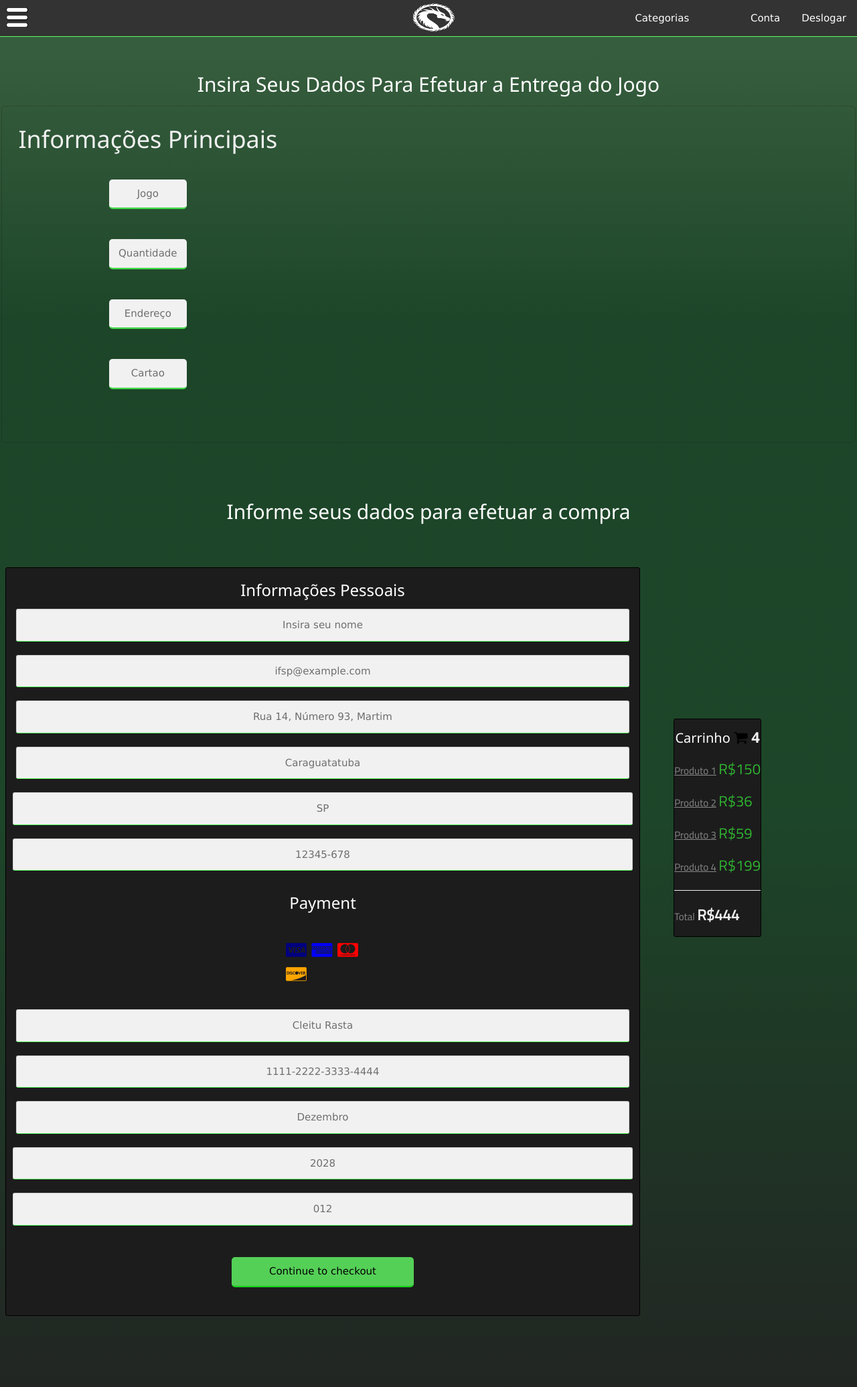
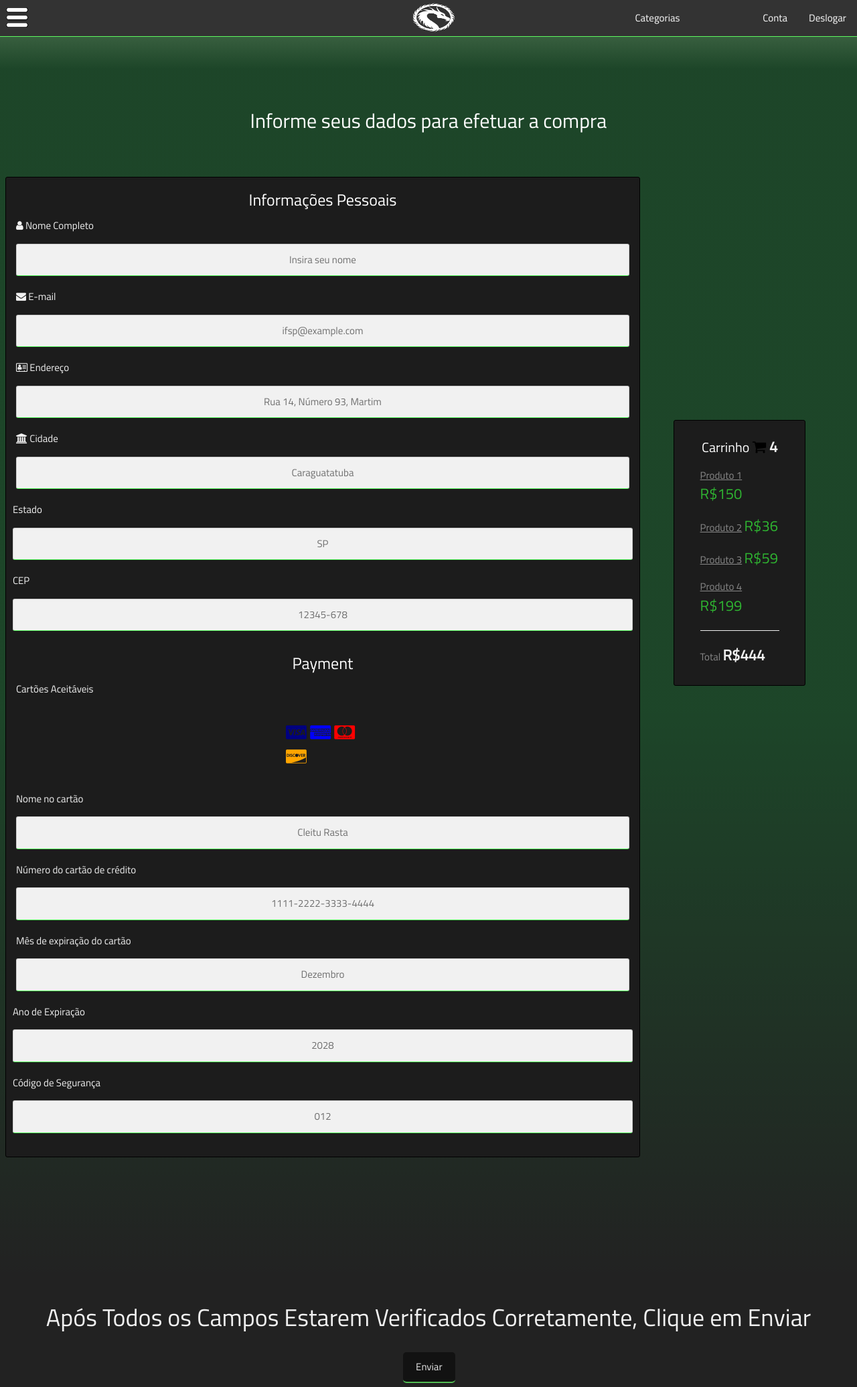
Before and after one commit to Hidra-Project-2K19/Hidra, a PHP site: page /vendas.php in a window 1280 px wide. Shown: the top 2071 px of the page at 67% size. Run offline with PHP 8.4, Linux system fonts and the light colour scheme; data that the repository does not hold is empty.

Commit message:
agora vai

```diff
--- a/vendas.php
+++ b/vendas.php
@@ -9,9 +9,6 @@
 <link rel="stylesheet" type="text/css" href="css/main.style.css">
 <link rel="stylesheet" href="print.css" type="text/css" media="print">
 <script src="js/cadastro.js"></script>
-<link rel="stylesheet" type="text/css" href="style.css">
-<link rel="stylesheet" href="print.css" type="text/css" media="print">
-
 </head>
 
 <body>
@@ -81,7 +78,6 @@
 
 <div class="tc">
         <br>
-            <h2>Insira Seus Dados Para Efetuar a Entrega do Jogo</h2>
 
         <!-- Formulário -->
         <?php
@@ -91,32 +87,7 @@
 			}
 		?>
 
-            <fieldset>
-            <div class="caixa1">
-            <form  action="cad2.php" method="POST" style="border: none; box-shadow: none;">
 
-            <h1 style="box-shadow: none;">Informações Principais</h1>
-            <label for="nome" style="box-shadow: none !important;"><b>Escolha o Jogo</b></label><br>
-            <input type="text" name="nome" placeholder="Jogo" id="nome" style=" box-shadow: none !important;">
-                <br>
-                <br>
-            <label for="nome" style="box-shadow: none !important;"><b>Escolha a Quantidade</b></label><br>
-            <input type="text" name="nome" placeholder="Quantidade" id="nome" style=" box-shadow: none !important;">
-                <br>
-                <br>
-            <label for="nome" style=" box-shadow: none !important;"><b>Entre com o Endereço</b></label><br>
-            <input name="text" type="email" placeholder="Endereço" id="email" style=" box-shadow: none !important;" >
-                <br>
-                <br>
-                <label for="nome" style=" box-shadow: none !important;"><b>Entre com o Tipo de cartao</b></label><br>
-            <input name="text" type="email" placeholder="Cartao" id="email" style=" box-shadow: none !important;" >
-
-
-        </div>
-        </fieldset>
-    <!-- FIM/formulário -->
-        </form>
-        </div>
         <br>
         <br>
     </div>
@@ -131,22 +102,22 @@
         <div class="row">
           <div class="col-50">
             <h3>Informações Pessoais</h3>
-            <label class="labelV" for="fname"><i class="fa fa-user"></i> Nome Completo</label>
+            <a style="color: #f1f1f1; box-shadow: none !important;" class="labelV" for="fname"><i class="fa fa-user"></i> Nome Completo</a>
             <input class="inputV" type="text" id="fname" name="firstname" placeholder="Insira seu nome">
-            <label class="labelV" for="email"><i class="fa fa-envelope"></i> E-mail</label>
+            <a style="color: #f1f1f1; box-shadow: none !important;" class="labelV" for="email"><i class="fa fa-envelope"></i> E-mail</a>
             <input class="inputV" type="text" id="email" name="email" placeholder="ifsp@example.com">
-            <label class="labelV" for="adr"><i class="fa fa-address-card-o"></i> Endereço</label>
+            <a style="color: #f1f1f1; box-shadow: none !important;" class="labelV" for="adr"><i class="fa fa-address-card-o"></i> Endereço</a>
             <input class="inputV" type="text" id="adr" name="address" placeholder="Rua 14, Número 93, Martim">
-            <label class="labelV" for="city"><i class="fa fa-institution"></i> Cidade</label>
+            <a style="color: #f1f1f1; box-shadow: none !important;" class="labelV" for="city"><i class="fa fa-institution"></i> Cidade</a>
             <input class="inputV" type="text" id="city" name="city" placeholder="Caraguatatuba">
 
             <div class="row">
               <div class="col-50">
-                <label class="labelV" for="state">Estado</label>
+                <a style="color: #f1f1f1; box-shadow: none !important;" class="labelV" for="state">Estado</a>
                 <input class="inputV" type="text" id="state" name="state" placeholder="SP">
               </div>
               <div class="col-50">
-                <label class="labelV" for="zip">CEP</label>
+                <a style="color: #f1f1f1; box-shadow: none !important;" class="labelV" for="zip">CEP</a>
                 <input class="inputV" type="text" id="zip" name="zip" placeholder="12345-678">
               </div>
             </div>
@@ -154,26 +125,26 @@
 
           <div class="col-50">
             <h3>Payment</h3>
-            <label class="labelV" for="fname">Cartões Aceitáveis</label>
+            <a style="color: #f1f1f1; box-shadow: none !important;" class="labelV" for="fname">Cartões Aceitáveis</a>
             <div class="icon-container">
               <i class="fa fa-cc-visa" style="color:navy;"></i>
               <i class="fa fa-cc-amex" style="color:blue;"></i>
               <i class="fa fa-cc-mastercard" style="color:red;"></i>
               <i class="fa fa-cc-discover" style="color:orange;"></i>
             </div>
-            <label class="labelV" for="cname">Nome no cartão</label>
+            <a style="color: #f1f1f1; box-shadow: none !important;" class="labelV" for="cname">Nome no cartão</a>
             <input class="inputV" type="text" id="cname" name="cardname" placeholder="Cleitu Rasta">
-            <label class="labelV" for="ccnum">Número do cartão de crédito</label>
+            <a style="color: #f1f1f1; box-shadow: none !important;" class="labelV" for="ccnum">Número do cartão de crédito</a>
             <input class="inputV" type="text" id="ccnum" name="cardnumber" placeholder="1111-2222-3333-4444">
-            <label class="labelV" for="expmonth">Mês de expiração do cartão</label>
+            <a style="color: #f1f1f1; box-shadow: none !important;" class="labelV" for="expmonth">Mês de expiração do cartão</a>
             <input class="inputV" type="text" id="expmonth" name="expmonth" placeholder="Dezembro">
             <div class="row">
               <div class="col-50">
-                <label class="labelV" for="expyear">Ano de Expiração</label>
+                <a style="color: #f1f1f1; box-shadow: none !important;" class="labelV" for="expyear">Ano de Expiração</a>
                 <input class="inputV" type="text" id="expyear" name="expyear" placeholder="2028">
               </div>
               <div class="col-50">
-                <label class="labelV" for="cvv">Código de Segurança</label>
+                <a style="color: #f1f1f1; box-shadow: none !important;" class="labelV" for="cvv">Código de Segurança</a>
                 <input class="inputV" type="text" id="cvv" name="cvv" placeholder="012">
               </div>
             </div>
@@ -181,14 +152,13 @@
 
         </div>
         <label class="labelV">
-          <input class="inputV" type="checkbox" checked="checked" name="sameadr"> Shipping address same as billing
-        </label>
+          <a style="color: #f1f1f1; box-shadow: none !important;" class="inputV" type="checkbox" checked="checked" name="sameadr"> Shipping address same as billing</a>
         <input class="inputV" type="submit" value="Continue to checkout" class="btnv" style="background-color: rgb(85, 208, 87); border-radius: 5px; margin: 3% 35%;">
       </form>
     </div>
   </div>
   <div class="col-25">
-    <div class="containerC" style="background-color: #1c1c1c; margin: -84.5% 6% 16% 79%; border: 1px solid black; border-radius: 3px; position: absolute;">
+    <div class="containerC" style="padding: 1% 3% 1% 3%; background-color: #1c1c1c; margin: -100.8% 6% 16% 79%; border: 1px solid black; border-radius: 3px; position: absolute;">
       <h4>Carrinho <span class="price" style="color:black"><i class="fa fa-shopping-cart"></i> <b>4</b></span></h4>
       <p><a href="#">Produto 1</a> <span class="price">R$150</span></p>
       <p><a href="#">Produto 2</a> <span class="price">R$36</span></p>
@@ -207,7 +177,13 @@
                 <h1>Após Todos os Campos Estarem Verificados Corretamente, Clique em Enviar</h1>
     <!-- botões -->
         <div class="btnS">
-            <p><button class="btnEvendas" type="submit" name="btnCadUsuario">Enviar</button></p>
+            <p><button class="btnEvendas" onclick="compra()" name="btnCadUsuario">Enviar</button></p>
+            <script>
+        function compra() {
+        alert("Seu Produto Será Entregue Diretamente No Seu E-mail Informado Em Seu Cadastro!!                                                                                  Obrigado Por Comprar Em Hydra Games!");
+}
+</script>
+
 
 
 <!-- Footer -->
```
Also changed, not shown: carofthecompres.php (+1 -6 lines), 1 other file.
